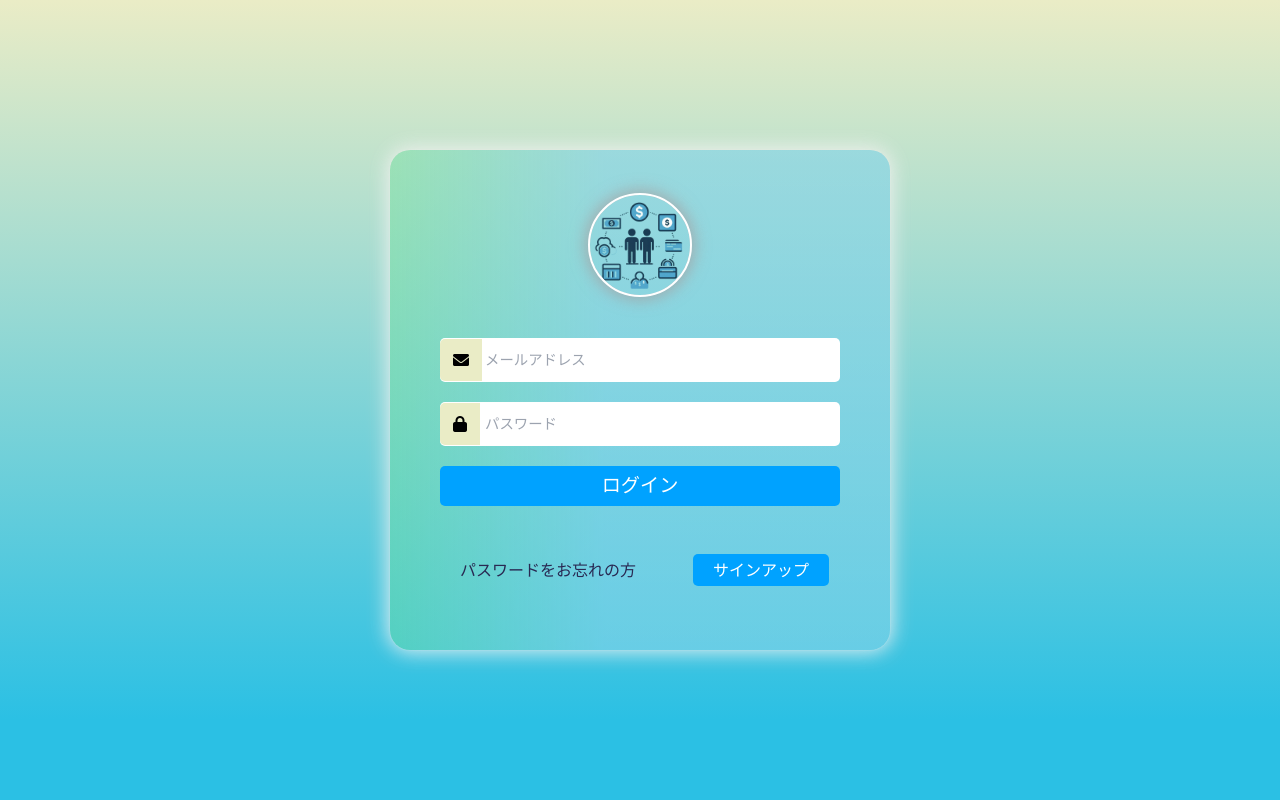
After one commit to MayPhyoKyaw/expense-mate, a Django app: page /account/login/ in a window 1280 px wide. The commit adds this page. Run offline with Django 5.2, Linux system fonts and the light colour scheme.

Commit message:
add expenses_group_list card design and login

```diff
--- a/config/urls.py
+++ b/config/urls.py
@@ -1,7 +1,10 @@
-from django.contrib import admin
-from django.urls import path, include
+from django.contrib import admin # type: ignore
+from django.urls import path, include # type: ignore
+from django.conf import settings # type: ignore
+from django.conf.urls.static import static # type: ignore
 
 urlpatterns = [
     path("management/", admin.site.urls),
     path('', include('expenses_mate.urls')),
+    path('accounts/', include('allauth.urls'))
 ]
--- a/expenses_mate/static/css/style.css
+++ b/expenses_mate/static/css/style.css
@@ -212,22 +212,232 @@ h1.header {
   margin-bottom: 0.5rem;
 }
 
-.user-info {
+.info {
   margin-top: 15px;
   font-size: 0.9rem;
   color: #777;
 }
 
-.user-name {
+.info-title {
   font-weight: bold;
 }
 
-.user-role {
+.info-value {
   margin-left: 10px;
   font-style: italic;
 }
 /* Card Design End */
 
+/* Detail button design start */
+.detail-btn {
+  display: inline-flex;
+  height: 50px;
+  align-items: center;
+  padding: 0 20px;
+  font-weight: 600;
+  font-size: 0.875rem;
+  color: #37a2d3;
+  background-color: #f6f8dc;
+  border-radius: 0.375rem;
+  text-decoration: none;
+  position: relative;
+  overflow: hidden;
+  transition: color 0.2s ease-in-out;
+  border-bottom: 5px solid #37a2d3;
+}
+
+.detail-btn:hover {
+  color: #ffffff;
+  background-color: #37a2d3;
+  border-bottom: 5px solid #f2f990;
+}
+
+.icon {
+  margin-left: 8px;
+  transition: transform 0.2s ease-in-out;
+}
+
+.detail-btn:hover .icon {
+  transform: translateX(5px);
+}
+
+.detail-btn-text {
+  margin-right: 0.5rem;
+}
+/* Detail button design end */
+
+/* Login Page Start */
+.container {
+  width: 100%;
+  height: 100vh;
+  position: relative;
+  margin: 0 auto;
+}
+
+/* User Icon */
+.logo-icon {
+  color: white;
+  position: absolute;
+  top: 0%;
+  left: 50%;
+  transform: translate(-50%, -30%);
+  outline: 2px solid white;
+  overflow: hidden;
+  border-radius: 50%;
+  width: 100px;
+  height: 100px;
+  display: flex;
+  justify-content: center;
+  align-items: center;
+  box-shadow: 0px 0px 15px 5px rgba(167, 155, 155, 0.7);
+}
+
+/* Login form field container */
+.login-form-fields {
+  background: linear-gradient(
+    90deg,
+    rgba(110, 223, 155, 0.4430147058823529) 0%,
+    rgba(130, 211, 232, 0.6250875350140056) 43%
+  );
+  position: absolute;
+  width: 500px;
+  height: 500px;
+  border-radius: 20px;
+  top: 50%;
+  left: 50%;
+  transform: translate(-50%, -50%);
+  box-shadow: 0px 0px 20px 2px rgba(247, 242, 242, 0.877),
+    0px 0px 1px 0px rgba(238, 233, 233, 0.897);
+}
+
+/* All input */
+.login-input-group {
+  z-index: -1;
+  position: absolute;
+  width: 450px;
+  height: 350px;
+  top: 50%;
+  left: 50%;
+  transform: translate(-50%, -50%);
+  box-sizing: border-box;
+}
+
+/* Name and password */
+.name,
+.password {
+  width: 400px;
+  margin: 20px auto;
+  background-color: white;
+  padding: 10px 20px;
+  border-radius: 5px;
+  position: relative;
+}
+
+.name i,
+.password i {
+  position: absolute;
+  left: 0px;
+  top: 50%;
+  transform: translateY(-50%);
+  padding: 13px;
+  border-radius: 5px 0px 0px 5px;
+  background-color: #EAECC6;
+}
+
+.name input,
+.password input {
+  border: none;
+  padding-left: 25px;
+  font-size: 1rem;
+  width: 100%;
+}
+.name input:focus,
+.password input:focus {
+  border: none;
+  outline: none;
+}
+
+.name input::placeholder,
+.password input::placeholder {
+  font-size: 0.9rem;
+}
+
+.name-password-login-button {
+  margin-top: 25%;
+}
+
+/* login button */
+.login-btn button {
+  border: none;
+  width: 400px;
+  margin-left: 25px;
+  padding: 0 5px;
+  box-sizing: border-box;
+  display: inline-block;
+  position: absolute;
+  background-color: rgba(0, 162, 255, 1);
+  color: white;
+  border-radius: 5px;
+  cursor: pointer;
+  font-size: 1.2rem;
+  font-family: "Segoe UI", Tahoma, Geneva, Verdana, sans-serif;
+  font-weight: 500;
+  height: 40px;
+  text-align: center;
+}
+
+.login-btn button:hover {
+  background-color: rgba(0, 162, 255, 0.5);
+}
+
+/* forget and sign up container */
+.forget-password-sign-up-container {
+  width: 100%;
+  height: 30px;
+  margin-top: 25%;
+  position: relative;
+}
+
+/* forget password */
+.forget-password {
+  position: absolute;
+  left: 10%;
+}
+.forget-password a {
+  color: rgb(41, 41, 82);
+  font-size: 1rem;
+  font-family: "Segoe UI", Tahoma, Geneva, Verdana, sans-serif;
+  font-weight: 400;
+}
+
+.forget-password a:hover {
+  text-decoration: none;
+  text-shadow: 0px 0px 8px rgba(33, 10, 165, 0.9),
+    0px 0px 12px rgba(20, 201, 60, 0.7);
+}
+
+/* Sign up */
+.sign-up {
+  position: absolute;
+  right: 10%;
+}
+
+.sign-up a {
+  color: white;
+  font-size: 1rem;
+  padding: 5px 20px;
+  background-color: rgba(0, 162, 255, 1);
+  font-family: "Segoe UI", Tahoma, Geneva, Verdana, sans-serif;
+  text-decoration: none;
+  border-radius: 5px;
+  text-align: center;
+  margin-right: -9px;
+}
+
+.sign-up a:hover {
+  background-color: rgba(0, 162, 255, 0.5);
+}
+/* Login Page End */
 
 /* Media Query Start */
 @media (max-width: 768px) {
--- a/expenses_mate/urls.py
+++ b/expenses_mate/urls.py
@@ -1,6 +1,35 @@
-from django.urls import path
-from .views import ExpenseListView
+from django.urls import path # type: ignore
+from .views import *
+from django.contrib.auth import views as auth_views # type: ignore
+
+app_name = 'expenses_mate'
 
 urlpatterns = [
-    path('', ExpenseListView.as_view(), name="expenses_group_list"),
+    # path('', ExpenseListView.as_view(), name="expenses_group_list"),
+    path('account/login/', auth_views.LoginView.as_view(template_name='account/login.html'), name='account_login'),
+
+    # path('users/', UserListView.as_view(), name='user_list'),
+    # path('users/create/', UserCreateView.as_view(), name='user_create'),
+    # path('users/<int:pk>/', UserDetailView.as_view(), name='user_detail'),
+    # path('users/<int:pk>/update/', UserUpdateView.as_view(), name='user_update'),
+    # path('users/<int:pk>/delete/', UserDeleteView.as_view(), name='user_delete'),
+
+    path('', ExpenseGroupListView.as_view(), name='expense_group_list'),
+    # path('expensegroups/create/', ExpenseGroupCreateView.as_view(), name='expensegroup_create'),
+    # path('expensegroups/<int:pk>/', ExpenseGroupDetailView.as_view(), name='expensegroup_detail'),
+    # path('expensegroups/<int:pk>/update/', ExpenseGroupUpdateView.as_view(), name='expensegroup_update'),
+    # path('expensegroups/<int:pk>/delete/', ExpenseGroupDeleteView.as_view(), name='expensegroup_delete'),
+
+    path('expenses/', ExpenseListView.as_view(), name='expenses_list'),
+    # path('expenses/create/', ExpenseCreateView.as_view(), name='expense_create'),
+    # path('expenses/<int:pk>/', ExpenseDetailView.as_view(), name='expense_detail'),
+    # path('expenses/<int:pk>/update/', ExpenseUpdateView.as_view(), name='expense_update'),
+    # path('expenses/<int:pk>/delete/', ExpenseDeleteView.as_view(), name='expense_delete'),
+
+    # path('balances/', BalanceListView.as_view(), name='balance_list'),
+    # path('balances/create/', BalanceCreateView.as_view(), name='balance_create'),
+    # path('balances/<int:pk>/', BalanceDetailView.as_view(), name='balance_detail'),
+    # path('balances/<int:pk>/update/', BalanceUpdateView.as_view(), name='balance_update'),
+    # path('balances/<int:pk>/delete/', BalanceDeleteView.as_view(), name='balance_delete'),
+
 ]
--- /dev/null
+++ b/templates/account/layout/base.html
@@ -0,0 +1,28 @@
+<!DOCTYPE html>
+{% load static %}
+<html lang="ja">
+
+<head>
+  <meta charset="UTF-8">
+  <title>Expense Mate | コストメイト</title>
+  <link rel="icon" type="image/png" href="{% static 'images/favicon.ico' %}">
+  <meta name="viewport" content="width=device-width, initial-scale=1">
+  <meta name="description" content="Your site description here.">
+
+  <link rel="stylesheet" href="https://cdnjs.cloudflare.com/ajax/libs/font-awesome/6.0.0/css/all.min.css">
+  <link rel="stylesheet" href="https://cdn.jsdelivr.net/npm/tailwindcss@2.2.19/dist/tailwind.min.css">
+
+  <link href="{% static 'css/style.css' %}" rel="stylesheet">
+</head>
+
+<body>
+
+  <section class="vh-100 ">
+      {% block contents%}
+        <!-- ここに個別のテンプレートの内容が組み込まれる-->
+      {% endblock %}
+  </section>
+
+</body>
+
+</html>
--- /dev/null
+++ b/templates/account/login.html
@@ -0,0 +1,45 @@
+{% extends './layout/base.html' %}
+{% load static %}
+{% load i18n %}
+
+{% block contents %}
+
+<div class="container">
+    <div class="login-form">
+        <div class="login-form-fields">
+            <div class="login-input-group">
+                <div class="name-password-login-button">
+
+                    <div class="logo-icon">
+                        <img src="{% static 'images/expenses_mate_icon.png' %}" />
+                    </div>
+
+                    <form method="post" action="{% url 'account_login' %}">
+                        {% csrf_token %}
+                        <div class="name">
+                            <i class="fa fa-envelope"></i>
+                            <input type="email" name="login" id="login" placeholder="メールアドレス" required>
+                        </div>
+
+                        <div class="password">
+                            <i class="fa-solid fa-lock"></i>
+                            <input type="password" name="password" id="password" placeholder="パスワード" required>
+                        </div>
+
+                        <div class="login-btn">
+                            <button type="submit">{% trans "ログイン" %}</button>
+                        </div>
+                    </form>
+
+                    <div class="forget-password-sign-up-container">
+                        <div class="forget-password"><a href="{% url 'account_reset_password' %}">{% trans "パスワードをお忘れの方" %}</a></div>
+                        <div class="sign-up"><a href="{% url 'account_signup' %}">{% trans "サインアップ" %}</a></div>
+                    </div>
+
+                </div>
+            </div>
+        </div>
+    </div>
+</div>
+
+{% endblock %}
```
Also changed, not shown: config/settings.py (+42 -0 lines), expenses_mate/admin.py (+7 -6 lines), expenses_mate/models.py (+47 -20 lines), expenses_mate/views.py (+119 -11 lines), templates/expenses_mate/expense_group_list.html (renamed from templates/expenses_mate/expense_list.html, +36 -12 lines), templates/expenses_mate/expenses_list.html (added, +9 -0 lines), db.sqlite3, expenses_mate/migrations/0001_initial.py, expenses_mate/migrations/0002_delete_groupuser.py (added), expenses_mate/migrations/0002_rename_balances_balance_rename_expenses_expense_and_more.py (deleted), expenses_mate/migrations/0003_alter_balance_options_alter_expense_options_and_more.py (deleted), 2 other files.
